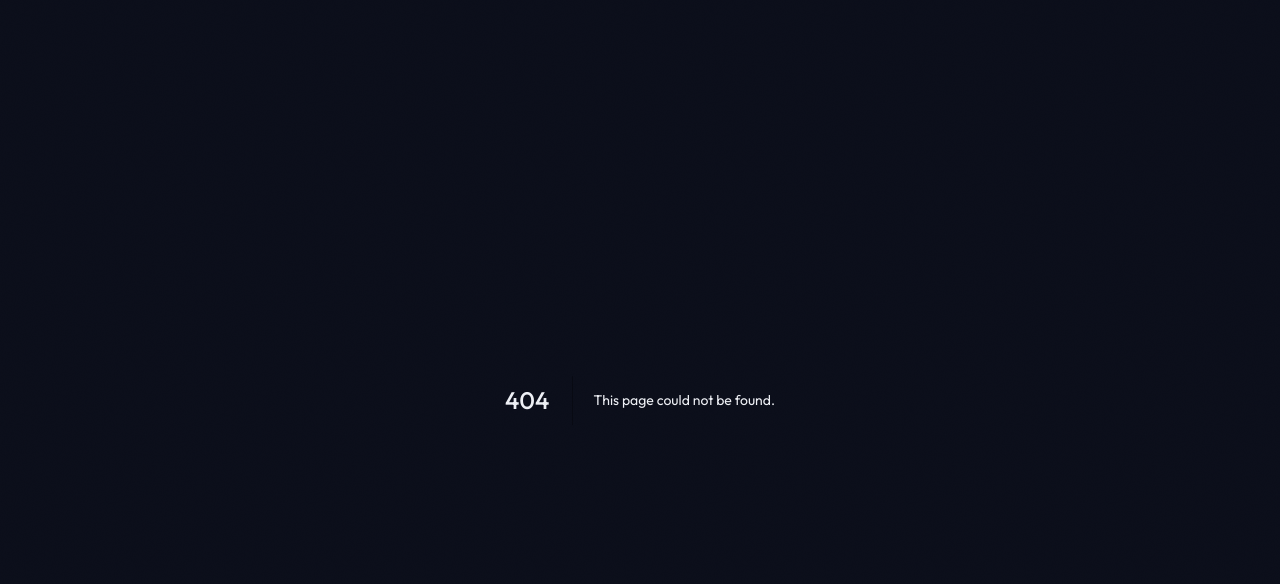
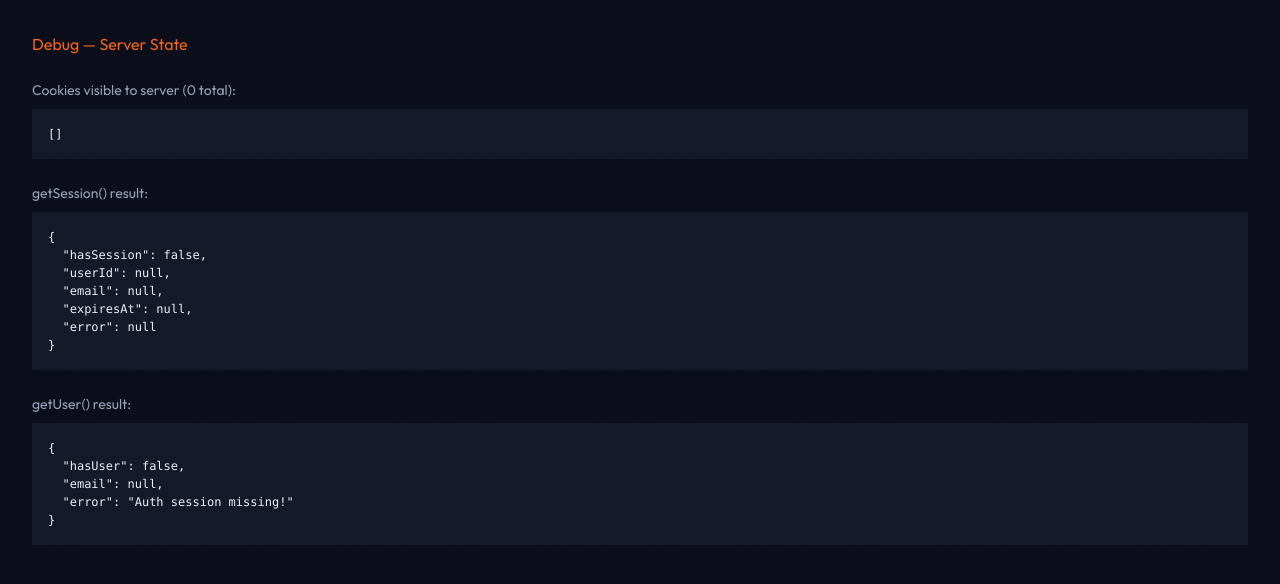
Before and after one commit to kromium-coralharbour/kromium-crm, a Next.js app: page /debug in a window 1280 px wide. Before the commit this address had no page. Shown: the top 584 px of the page. Built offline with nearby package versions, Linux system fonts and the light colour scheme; no server answers.

Commit message:
Create page.tsx

```diff
--- /dev/null
+++ b/src/app/debug/page.tsx
@@ -0,0 +1,42 @@
+import { cookies } from 'next/headers'
+import { createClient } from '@/lib/supabase/server'
+
+export default async function DebugPage() {
+  const cookieStore = await cookies()
+  const allCookies = cookieStore.getAll()
+
+  const supabase = await createClient()
+  const { data: { session }, error: sessionError } = await supabase.auth.getSession()
+  const { data: { user }, error: userError } = await supabase.auth.getUser().catch(() => ({ data: { user: null }, error: 'threw' }))
+
+  return (
+    <div style={{ background:'#0B0E1A', minHeight:'100vh', padding:32, fontFamily:'monospace', color:'#EEF0F5' }}>
+      <h1 style={{ color:'#F26419', marginBottom:24 }}>Debug — Server State</h1>
+
+      <h2 style={{ color:'#9AA0B8', marginBottom:8, fontSize:14 }}>Cookies visible to server ({allCookies.length} total):</h2>
+      <pre style={{ background:'#141929', padding:16, marginBottom:24, fontSize:12, overflow:'auto', whiteSpace:'pre-wrap' }}>
+        {JSON.stringify(allCookies.map(c => ({ name: c.name, valueLength: c.value.length, preview: c.value.slice(0, 60) + '...' })), null, 2)}
+      </pre>
+
+      <h2 style={{ color:'#9AA0B8', marginBottom:8, fontSize:14 }}>getSession() result:</h2>
+      <pre style={{ background:'#141929', padding:16, marginBottom:24, fontSize:12, overflow:'auto', whiteSpace:'pre-wrap' }}>
+        {JSON.stringify({
+          hasSession: !!session,
+          userId: session?.user?.id ?? null,
+          email: session?.user?.email ?? null,
+          expiresAt: session?.expires_at ?? null,
+          error: sessionError?.message ?? null,
+        }, null, 2)}
+      </pre>
+
+      <h2 style={{ color:'#9AA0B8', marginBottom:8, fontSize:14 }}>getUser() result:</h2>
+      <pre style={{ background:'#141929', padding:16, marginBottom:24, fontSize:12, overflow:'auto', whiteSpace:'pre-wrap' }}>
+        {JSON.stringify({
+          hasUser: !!user,
+          email: user?.email ?? null,
+          error: typeof userError === 'string' ? userError : userError?.message ?? null,
+        }, null, 2)}
+      </pre>
+    </div>
+  )
+}
```
